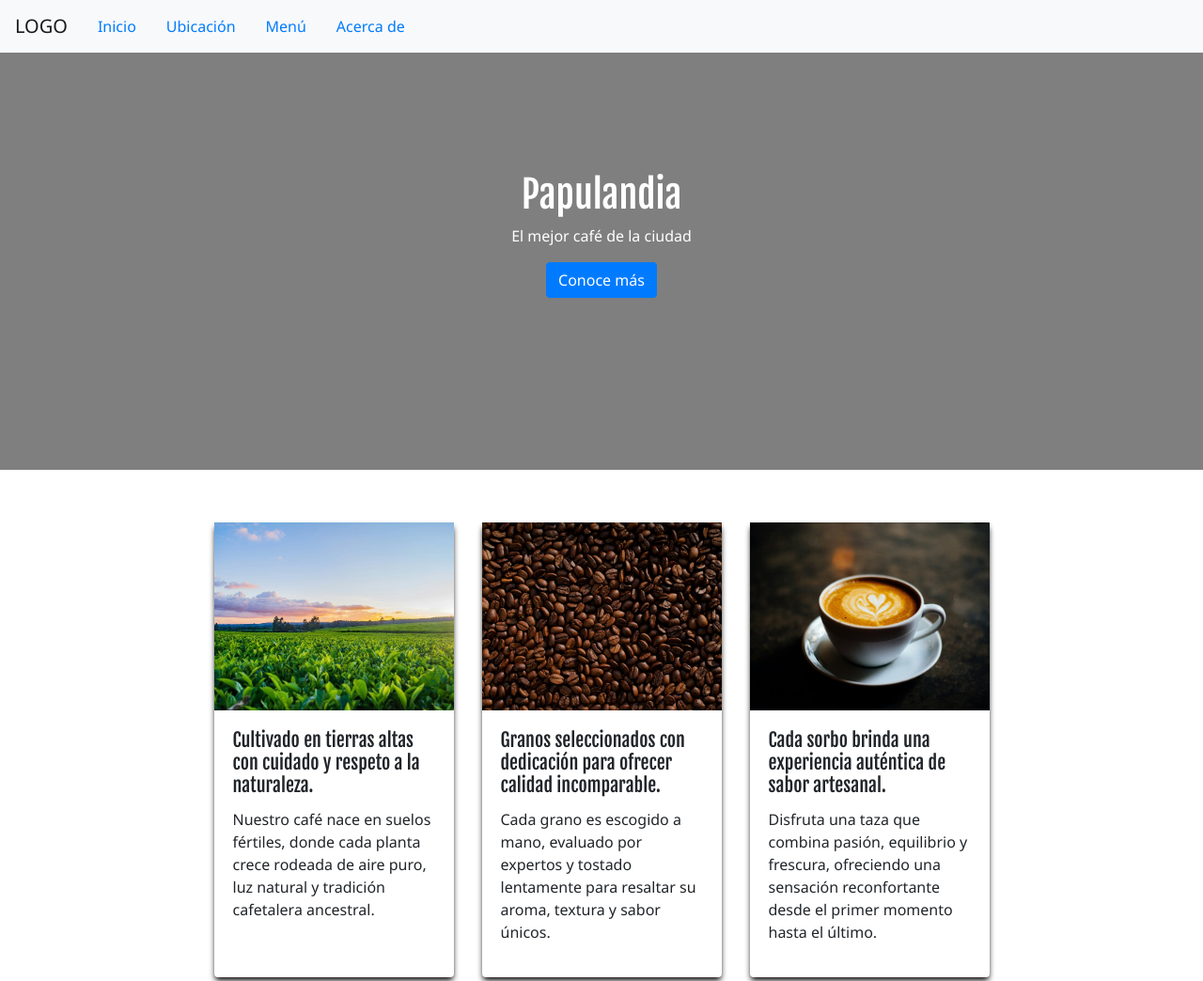
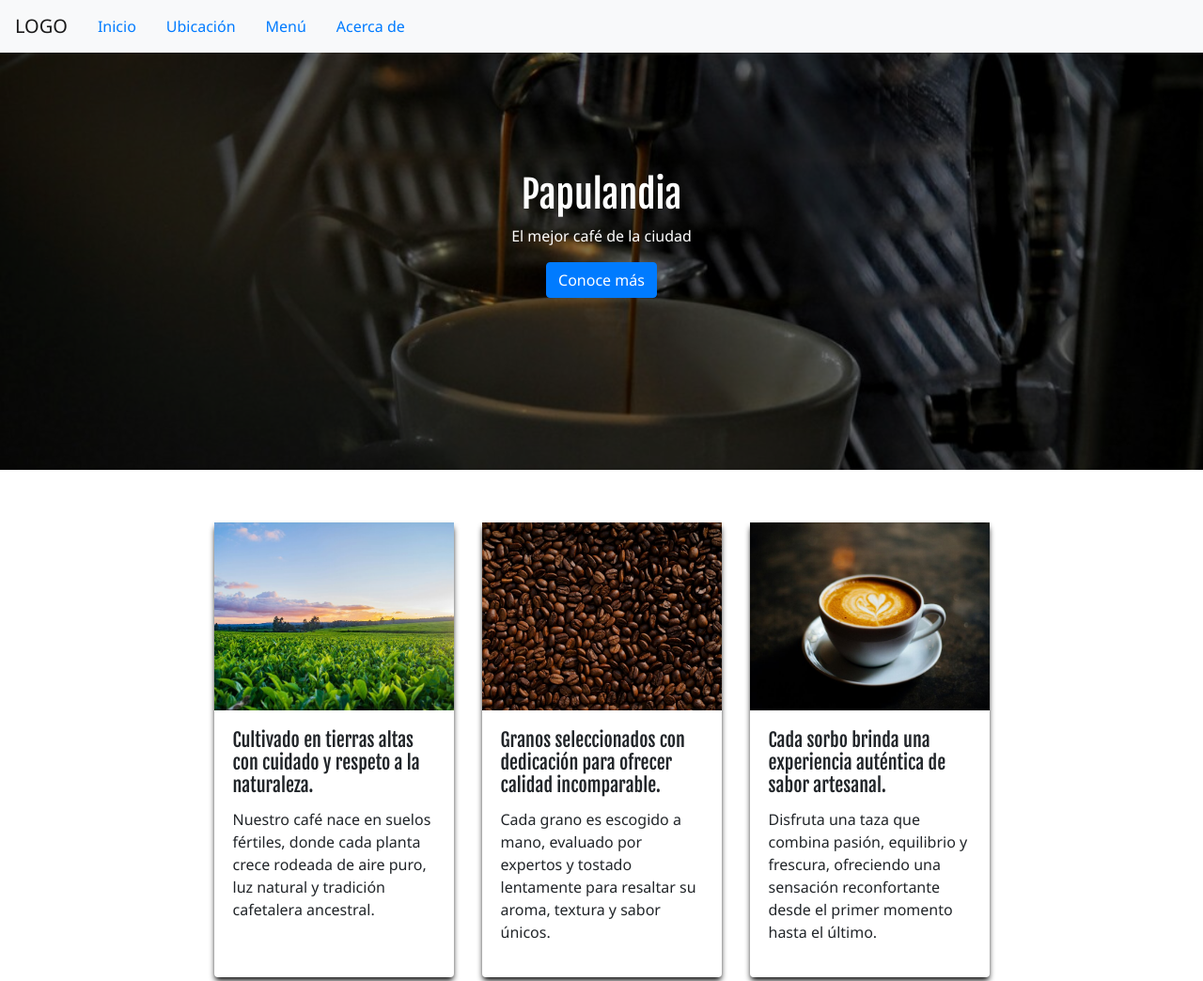
Before and after one commit to UryMeza/proyecto2_UMR5G, a plain HTML site: page index.html in a window 1280 px wide. Shown: the top 1044 px of the page at 94% size. Drawn offline with nearby package versions, Linux system fonts and the light colour scheme; the site is published under a folder, as on GitHub Pages, so addresses that start at the root find nothing.

Commit message:
style.css

```diff
--- a/style.css
+++ b/style.css
@@ -17,7 +17,7 @@ nav.navbar {
 }
 .cover {
     height: 500px;
-    background-image: url(/images/cafe.jpg);
+    background-image: url(./images/cafe.jpg);
     color: white;
     background-size: cover;
     background-position: center;
```
